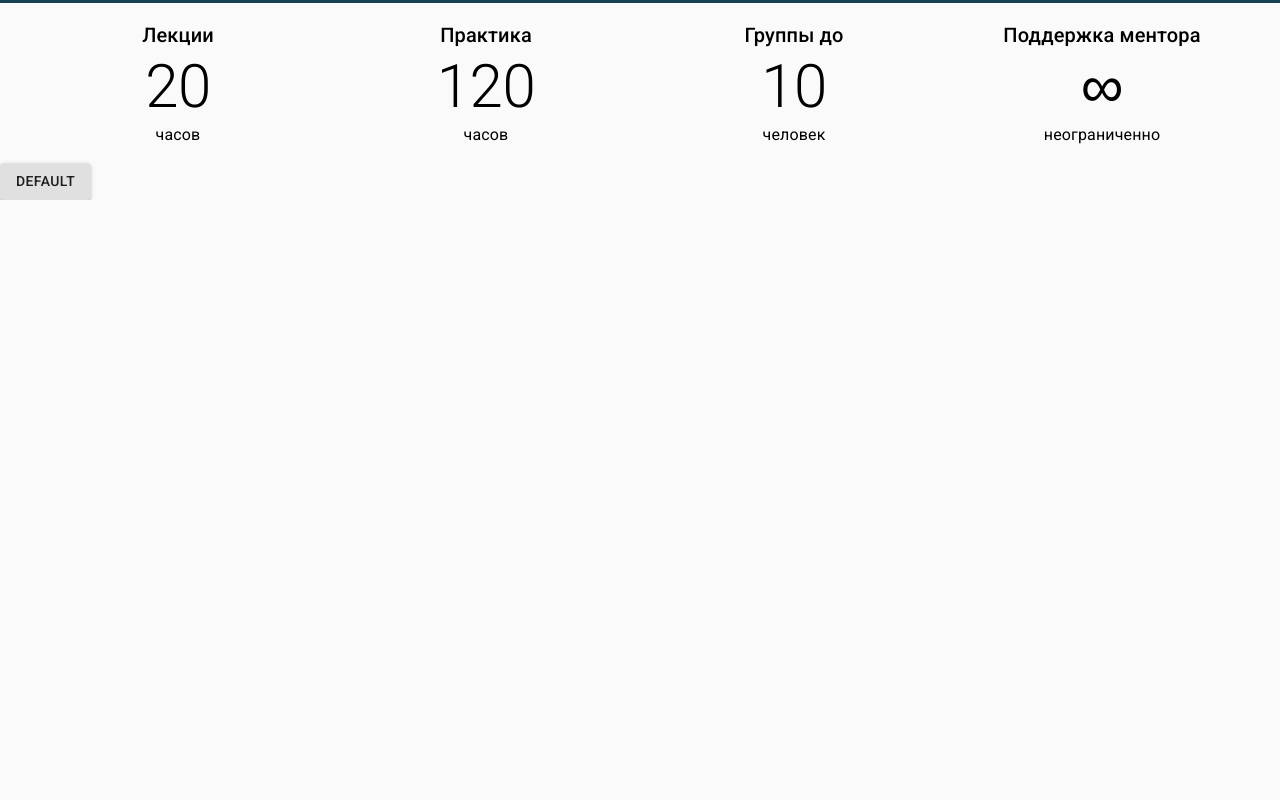
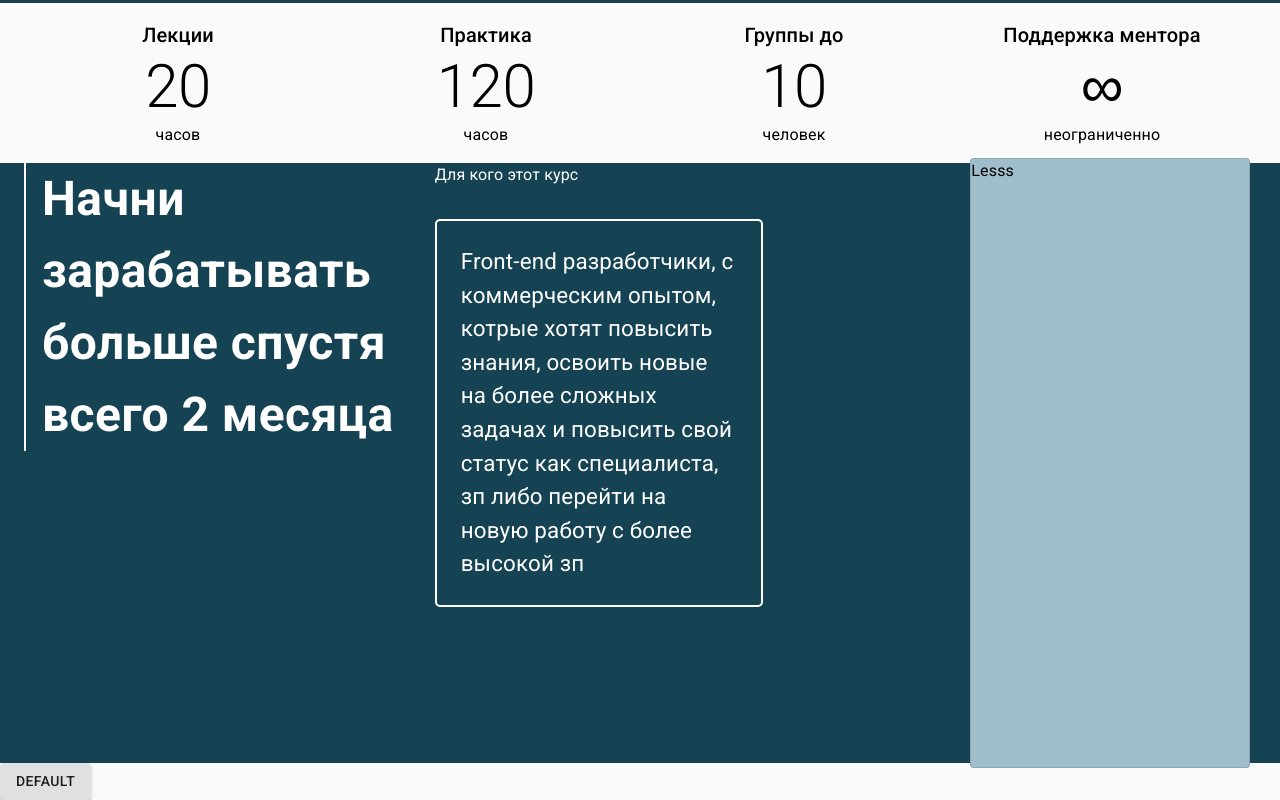
Before and after one commit to antonMandrichenko/TSMyNext, a Next.js app: page / in a window 1280 px wide. Shown: the part 637-1437 px from the top of the page. Before the commit the page ends 837 px from the top, so only its background shows below. Built offline with nearby package versions, Linux system fonts and the light colour scheme.

Commit message:
Added WhomBlock

```diff
--- /dev/null
+++ b/components/WhomBlock.tsx
@@ -0,0 +1,96 @@
+import React, { ReactElement } from 'react'
+import { makeStyles, createStyles, Theme } from '@material-ui/core/styles'
+import Layout from './Layout'
+import { Typography, Grid, Paper } from '@material-ui/core'
+
+const useStyles = makeStyles((theme: Theme) =>
+  createStyles({
+    root: {
+      backgroundColor: theme.palette.primary.main,
+      color: theme.palette.primary.contrastText,
+      height: 600,
+    },
+    title: {
+      fontSize: '3rem',
+      borderLeft: '2px solid white',
+      fontWeight: 'bold',
+      paddingLeft: '1rem',
+    },
+    textFront: {
+      border: '2px solid white',
+      borderRadius: 5,
+      width: '80%',
+      padding: '1.5rem',
+      fontSize: '1.4rem',
+      marginTop: '2rem',
+    },
+    paper: {
+      backgroundColor: '#A0BDCB',
+      position: 'absolute',
+      top: -5,
+      left: 125,
+      height: 610,
+      width: 280,
+    },
+    gridRight: {
+      position: 'relative',
+      height: '100%',
+    },
+  })
+)
+
+// const ColorButton = withStyles((theme: Theme) => ({
+//   root: {
+//     textTransform: 'none',
+//     color: theme.palette.primary.contrastText,
+//   },
+// }))(Button)
+
+// const headerMenuItem = [
+//   'О курсе',
+//   'Программа',
+//   'Цена',
+//   'Контакты',
+//   'Оформить заявку',
+// ]
+
+// const handleChangeMenu = (
+//   e: React.MouseEvent<HTMLButtonElement, MouseEvent>
+// ) => {
+//   console.dir(e.target)
+// }
+
+interface Props {}
+
+export default function WhomBlock({}: Props): ReactElement {
+  const classes = useStyles()
+
+  return (
+    <div className={classes.root}>
+      <Layout>
+        <Grid container={true} direction="row" justify="center">
+          <Grid item={true} xs={4}>
+            <Typography className={classes.title}>Начни</Typography>
+            <Typography className={classes.title}>зарабатывать</Typography>
+            <Typography className={classes.title}>больше спустя</Typography>
+            <Typography className={classes.title}>всего 2 месяца</Typography>
+          </Grid>
+          <Grid item={true} xs={4}>
+            <Typography>Для кого этот курс</Typography>
+            <div className={classes.textFront}>
+              Front-end разработчики, с коммерческим опытом, котрые хотят
+              повысить знания, освоить новые на более сложных задачах и повысить
+              свой статус как специалиста, зп либо перейти на новую работу с
+              более высокой зп
+            </div>
+          </Grid>
+          <Grid item={true} xs={4} className={classes.gridRight}>
+            <Paper variant="outlined" className={classes.paper}>
+              Lesss
+            </Paper>
+          </Grid>
+        </Grid>
+      </Layout>
+    </div>
+  )
+}
--- a/pages/index.tsx
+++ b/pages/index.tsx
@@ -7,6 +7,7 @@ import { NextComponentType } from 'next'
 import Button from '@material-ui/core/Button'
 import Main from '../components/Main'
 import Figures from '../components/Figures'
+import WhomBlock from '../components/WhomBlock'
 
 // const HELLO_QUERY = gql`
 //   query HelloQuery {
@@ -28,6 +29,7 @@ const Home: NextComponentType = () => {
       {/* <MuiThemeProvider theme={theme}> */}
       <Main />
       <Figures />
+      <WhomBlock />
       <Button variant="contained">Default</Button>
       {/* <div>Go west</div> */}
       {/* <div>{data.sayHello}</div> */}
```
